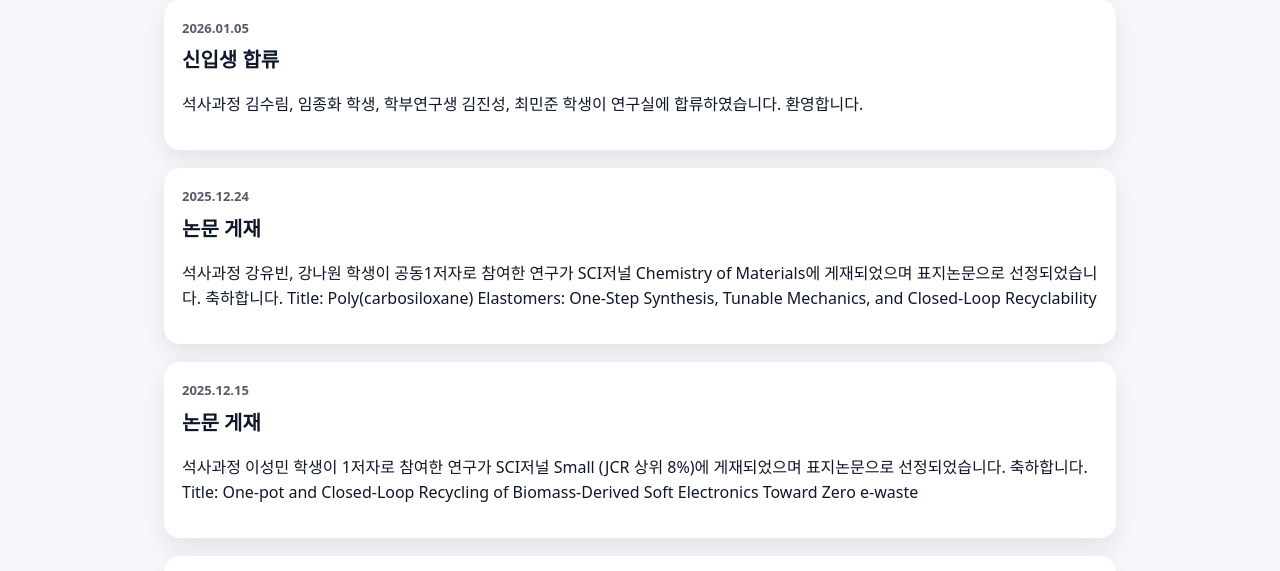
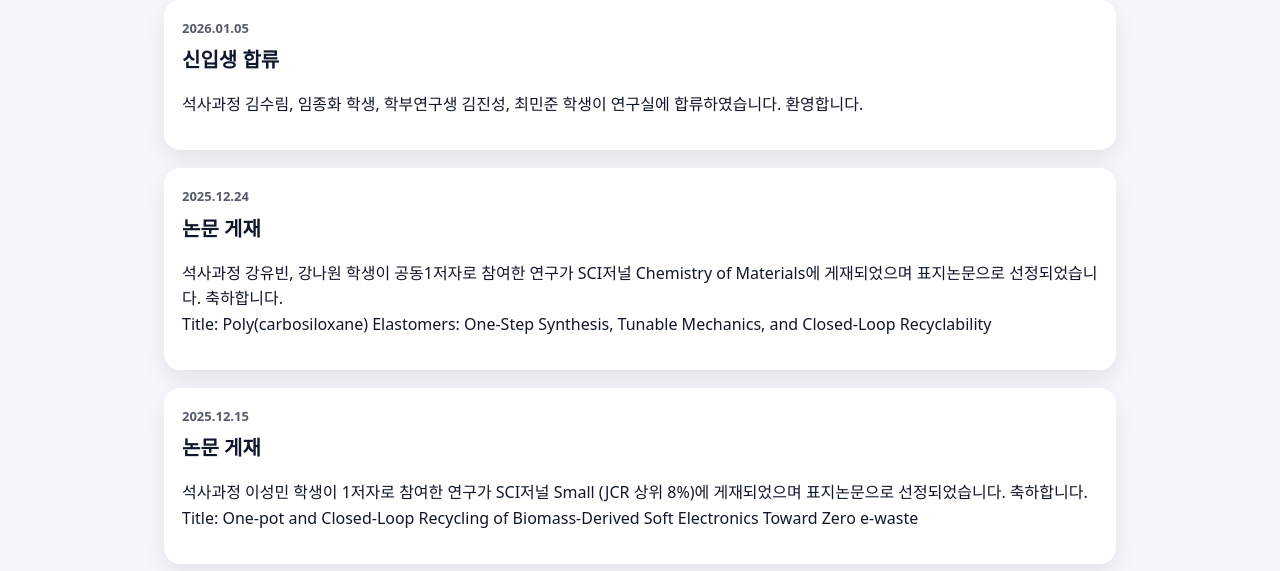
Before and after one commit to crchoi0305/SFPL, a plain HTML site: page news.html in a window 1280 px wide. Shown: the part 157-728 px from the top of the page. Drawn offline with Linux system fonts and the light colour scheme.

Commit message:
Update site pages

```diff
--- a/styles.css
+++ b/styles.css
@@ -1192,3 +1192,7 @@ main {
   display: block !important;
   border-radius: 14px !important;
 }
+
+.news-desc{
+  white-space: pre-wrap;   /* \n 줄바꿈 그대로 표시 */
+}
```
Also changed, not shown: Photo sources/SCI/Prog.Org.Coat. 2026_109711.jpg (added).
